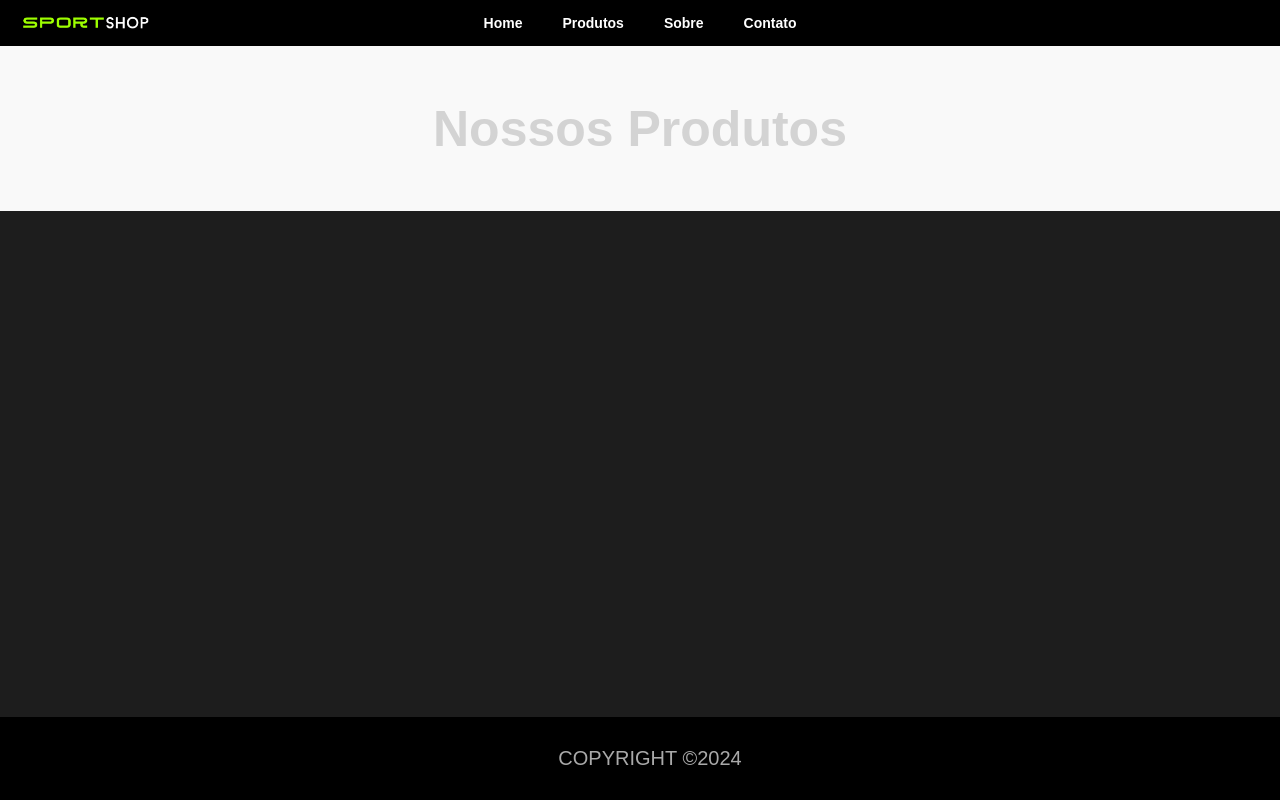
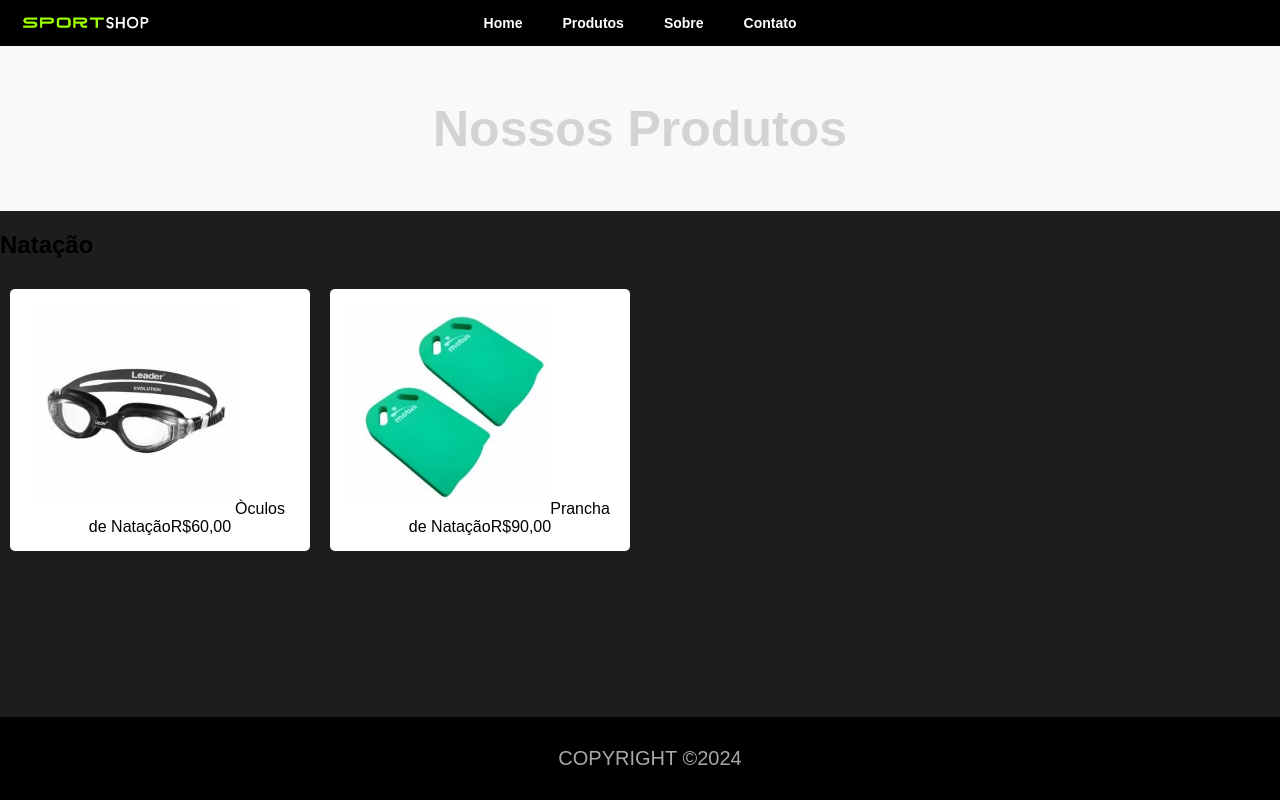
Before and after one commit to Linasferraz/SportShop, a React (Vite) app: page /produtos in a window 1280 px wide. Built offline with nearby package versions, Linux system fonts and the light colour scheme.

Commit message:
adicionando produtos Natação

```diff
--- a/src/components/Produtos.jsx
+++ b/src/components/Produtos.jsx
@@ -3,9 +3,23 @@ import '../css/global.css';
 
 const Produtos = () => {
   return (
+    <>
     <div className="produtos">
       <h1>Nossos Produtos</h1>
     </div>
+    <h2>Natação</h2>
+    <div className='container-natacao'>
+      <img src="../images/oculos_natacao.png" alt="" />
+      <span>Òculos de Natação</span>
+      <span>R$60,00</span>
+    </div>
+
+    <div className='container-natacao'>
+      <img src="../images/prancha_natacao.png" alt="" />
+      <span>Prancha de Natação</span>
+      <span>R$90,00</span>
+    </div>
+    </>
   );
 };
 
--- a/src/css/produto.css
+++ b/src/css/produto.css
@@ -3,3 +3,23 @@
     padding: 20px;
     background-color: #f9f9f9;
 }
+
+.container-natacao{
+    background-color: white;
+    padding: 15px;
+    text-align: center;
+    border-radius: 5px;
+    margin-bottom: 20px;
+    float: left;
+    width: 300px;
+    margin: 10px;
+    box-sizing: border-box;
+
+}
+
+.container-natacao img{
+    width: 100%;
+    height: 200px;
+    max-width: 200px;
+    margin-bottom: 10px;
+}
```
